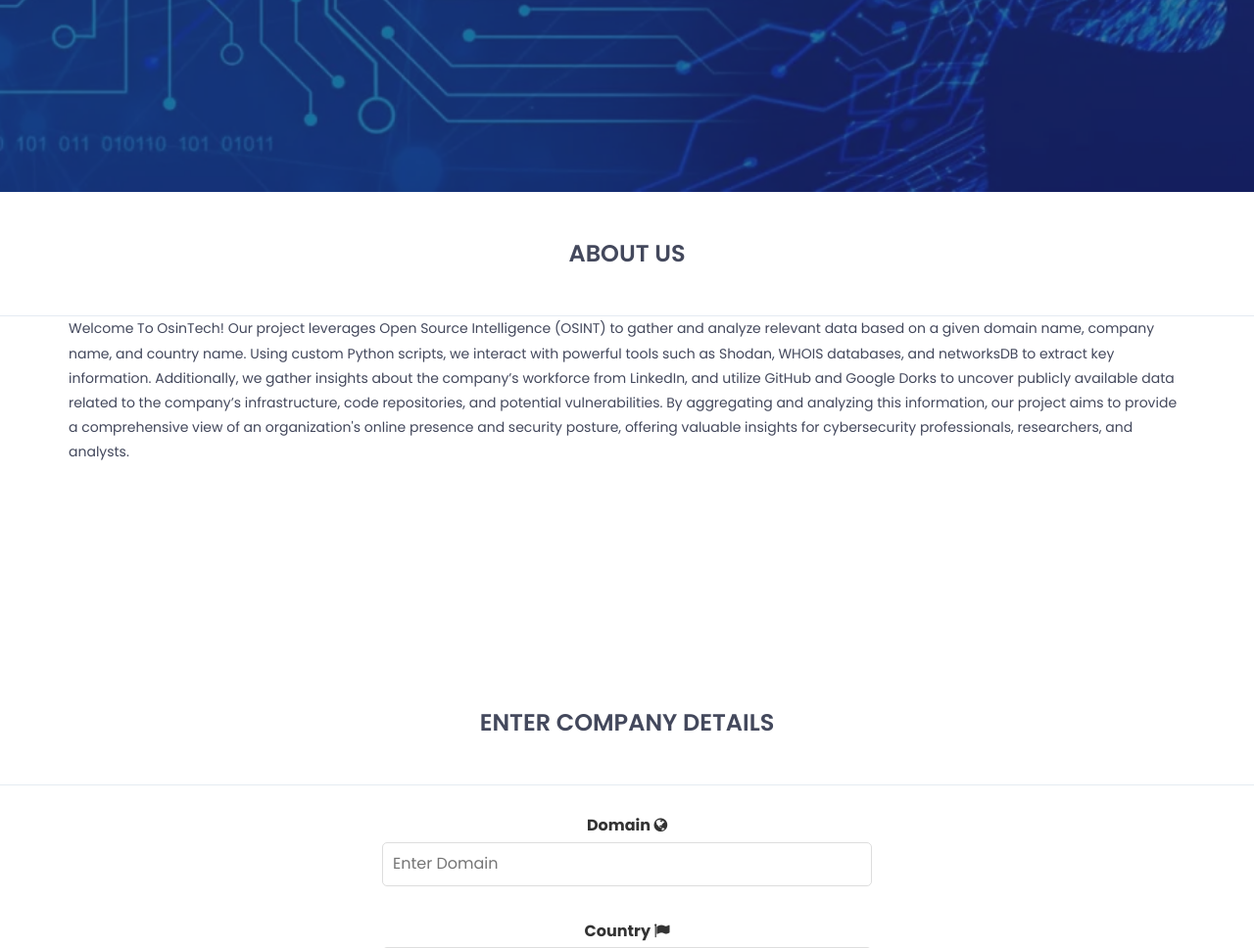
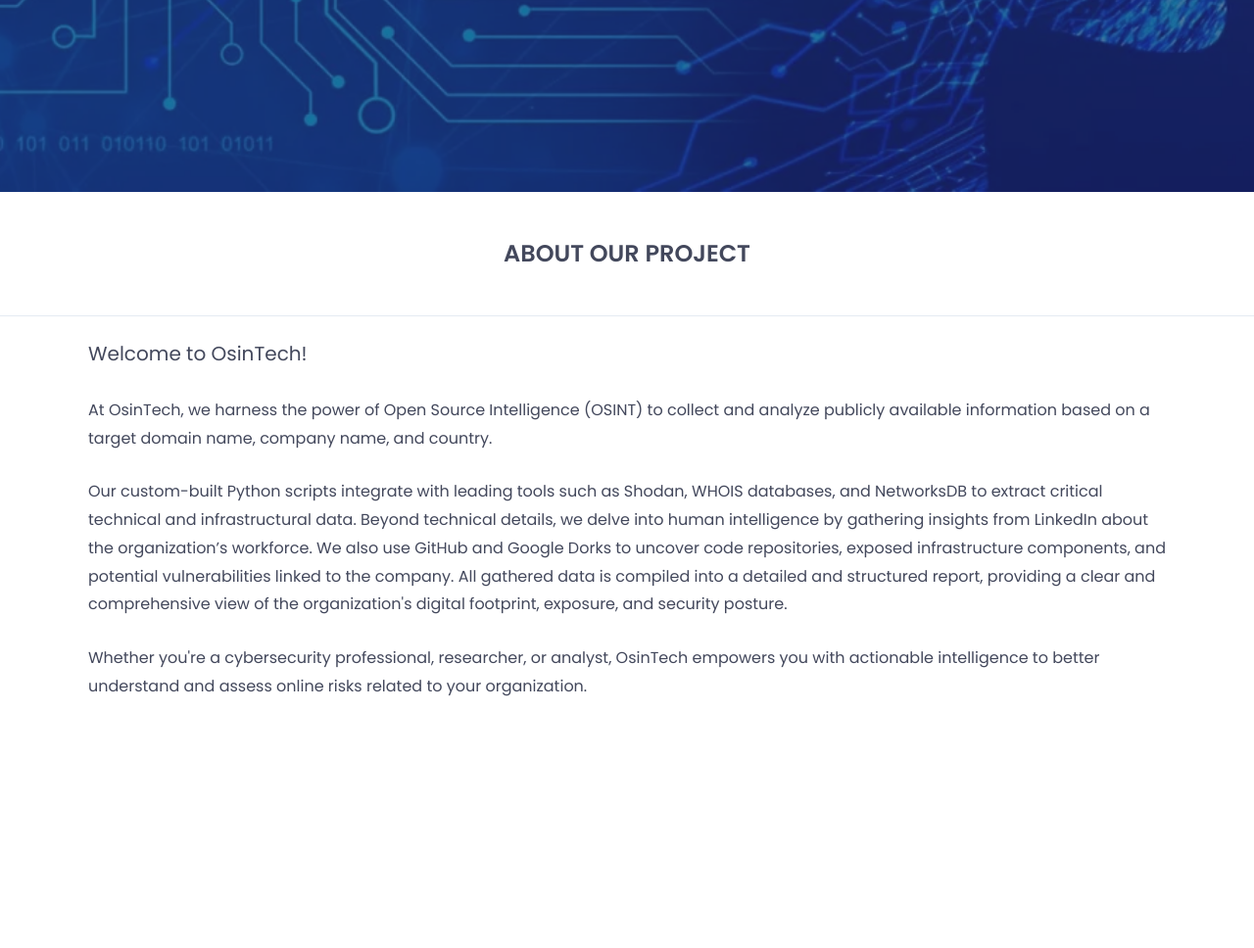
Before and after one commit to hila302010/final-cyber-project, a Flask app: page / in a window 1280 px wide. Shown: the part 694-1662 px from the top of the page at 98% size. Run offline with Flask 3, Linux system fonts and the light colour scheme.

Commit message:
about us text and style

```diff
--- a/templates/OsinTech/AboutUs.txt
+++ b/templates/OsinTech/AboutUs.txt
@@ -1,6 +1,15 @@
-Welcome To OsinTech!
-Our project leverages Open Source Intelligence (OSINT) to gather and analyze relevant data based on a given domain name, company name, and country name. Using custom Python scripts, we interact with powerful tools such as Shodan, WHOIS databases, and networksDB to extract key information.
+<p class="large-text">Welcome to OsinTech!</p> <br>
+<p class="small-text">
 
-Additionally, we gather insights about the company’s workforce from LinkedIn, and utilize GitHub and Google Dorks to uncover publicly available data related to the company’s infrastructure, code repositories, and potential vulnerabilities.
+At OsinTech, we harness the power of Open Source Intelligence (OSINT) to collect and analyze publicly available information based on a target domain name, company name, and country.</p> <br>
+<p class="small-text">
+Our custom-built Python scripts integrate with leading tools such as Shodan, WHOIS databases, and NetworksDB to extract critical technical and infrastructural data.
+Beyond technical details, we delve into human intelligence by gathering insights from LinkedIn about the organization’s workforce. We also use GitHub and Google Dorks to uncover code repositories, exposed infrastructure components, and potential vulnerabilities linked to the company.
+All gathered data is compiled into a detailed and structured report, providing a clear and comprehensive view of the organization's digital footprint, exposure, and security posture.
+</p>
 
-By aggregating and analyzing this information, our project aims to provide a comprehensive view of an organization's online presence and security posture, offering valuable insights for cybersecurity professionals, researchers, and analysts.
+<br>
+
+<p class="small-text">
+Whether you're a cybersecurity professional, researcher, or analyst, OsinTech empowers you with actionable intelligence to better understand and assess online risks related to your organization.
+</p>
--- a/templates/OsinTech/assets/css/style.css
+++ b/templates/OsinTech/assets/css/style.css
@@ -333,6 +333,23 @@ nav.navbar.bootsnav .navbar-toggle i{color: #439397;}
 /*.ab-list-icon */
 
 /*.single-about-img */
+
+#about-content {
+    font-family: 'Arial', sans-serif;
+    line-height: 1.6;
+    color: #3927a1c5;
+    padding: 20px;
+    background-color: #ffffff;
+    border-radius: 10px;
+  }
+
+  .large-text {
+    font-size: 20px;
+  }
+  .small-text {
+    font-size: 16px;
+  }
+
 
 /*-------------------------------------
         5.  Data gathering
--- a/templates/OsinTech/index.html
+++ b/templates/OsinTech/index.html
@@ -124,7 +124,7 @@
 		<!--about start -->
 		<section id="about" class="about">
 			<div class="section-heading text-center">
-					<h2>About Us</h2>
+					<h2>About Our Project</h2>
 			</div>
 			<div class="container">
 					<div id="about-content">
```
